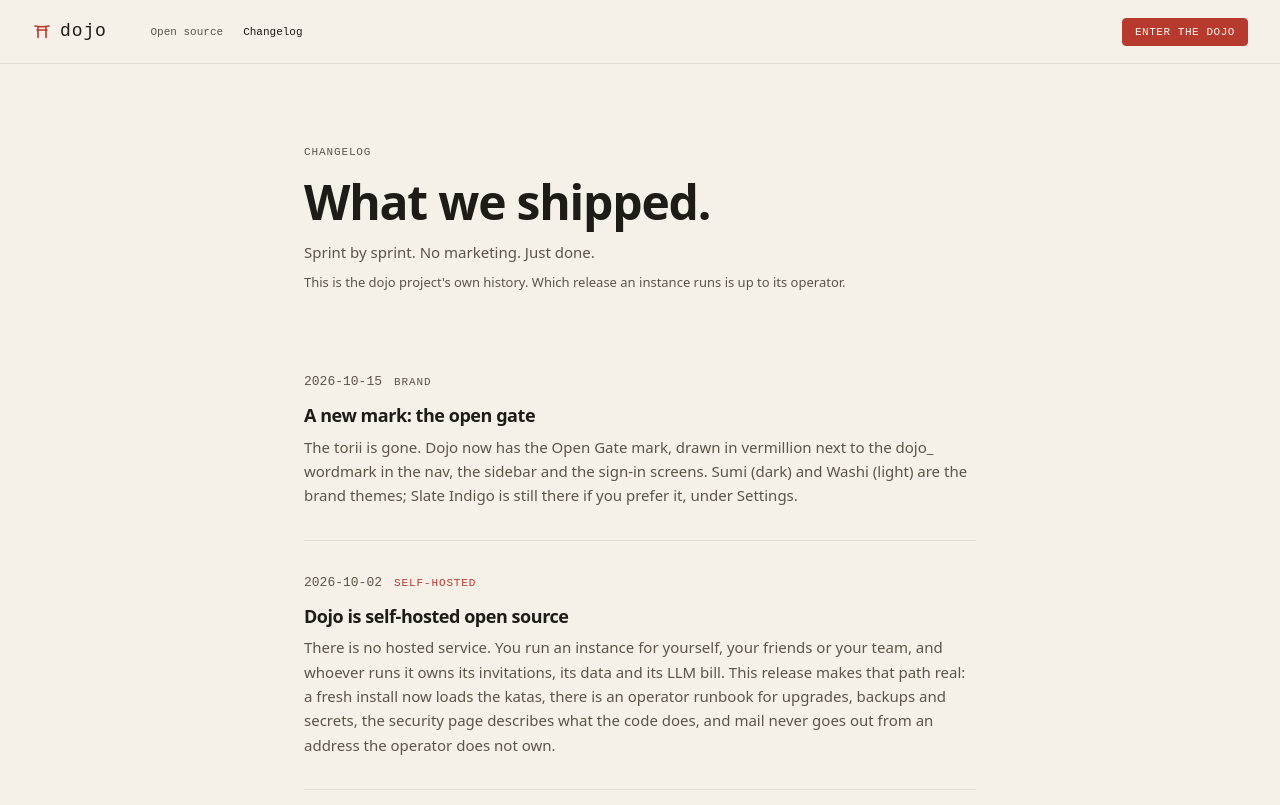
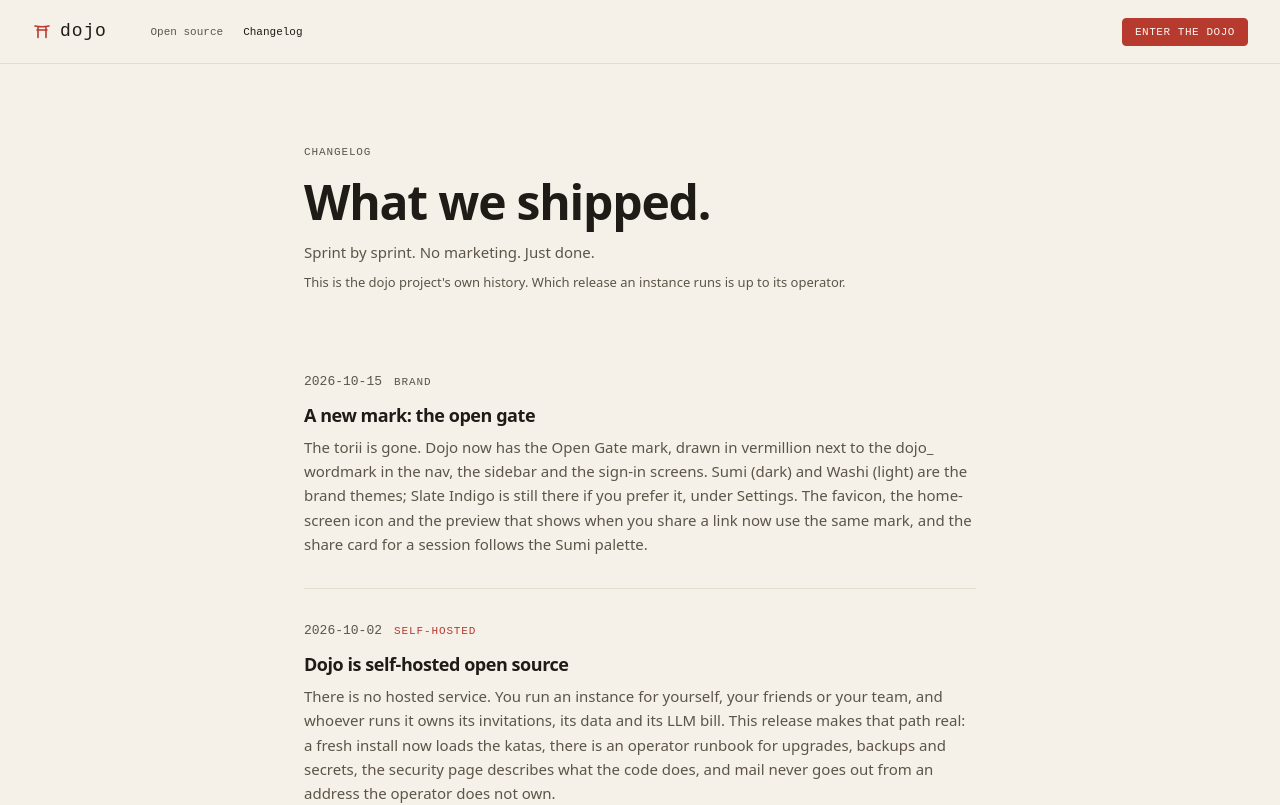
Before and after one commit to rodacato/dojo, a React (Vite) app in the folder apps/web/: page /changelog in a window 1280 px wide. Shown: the top 805 px of the page. Built offline with nearby package versions, Linux system fonts and the light colour scheme; no server answers.

Commit message:
feat(web): mention icons and link previews in the identity changelog entry

```diff
--- a/apps/web/src/pages/ChangelogPage.tsx
+++ b/apps/web/src/pages/ChangelogPage.tsx
@@ -15,7 +15,7 @@ const ENTRIES: ChangelogEntry[] = [
     phase: 'Brand',
     title: 'A new mark: the open gate',
     description:
-      'The torii is gone. Dojo now has the Open Gate mark, drawn in vermillion next to the dojo_ wordmark in the nav, the sidebar and the sign-in screens. Sumi (dark) and Washi (light) are the brand themes; Slate Indigo is still there if you prefer it, under Settings.',
+      'The torii is gone. Dojo now has the Open Gate mark, drawn in vermillion next to the dojo_ wordmark in the nav, the sidebar and the sign-in screens. Sumi (dark) and Washi (light) are the brand themes; Slate Indigo is still there if you prefer it, under Settings. The favicon, the home-screen icon and the preview that shows when you share a link now use the same mark, and the share card for a session follows the Sumi palette.',
   },
   {
     date: '2026-10-02',
```
